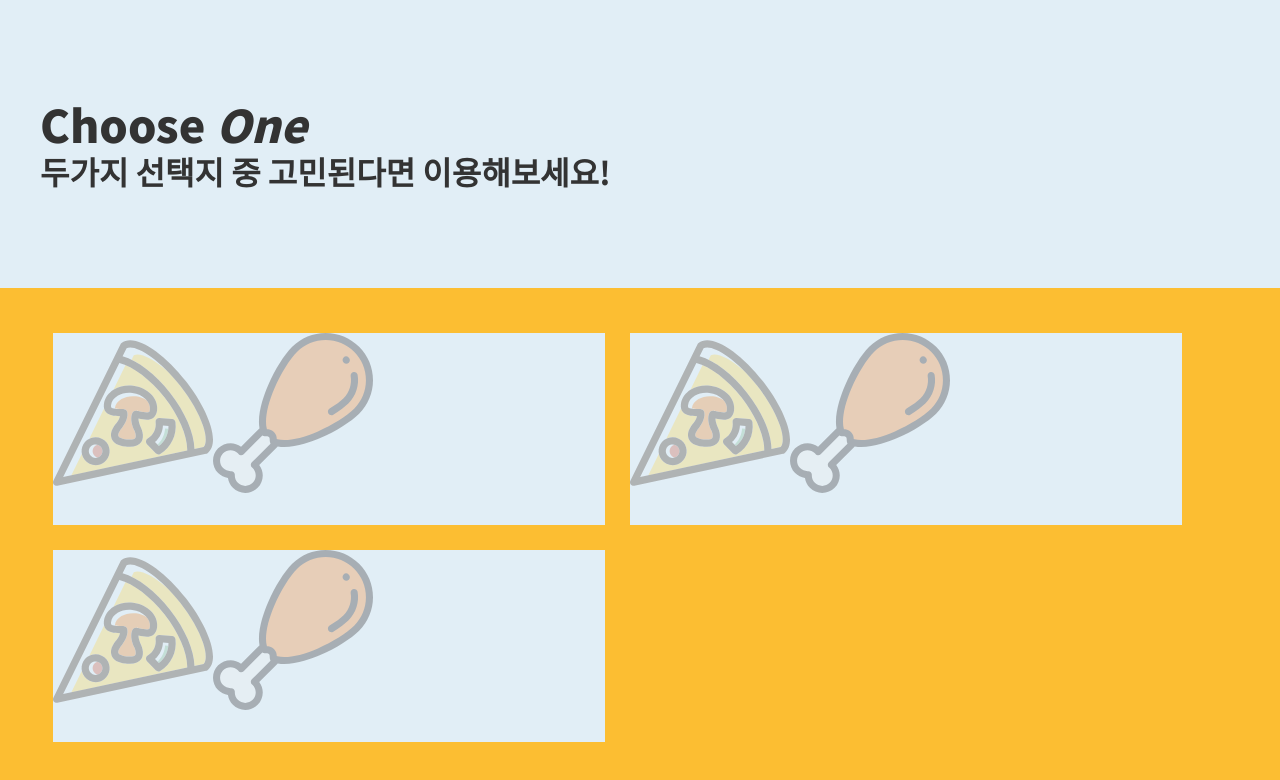
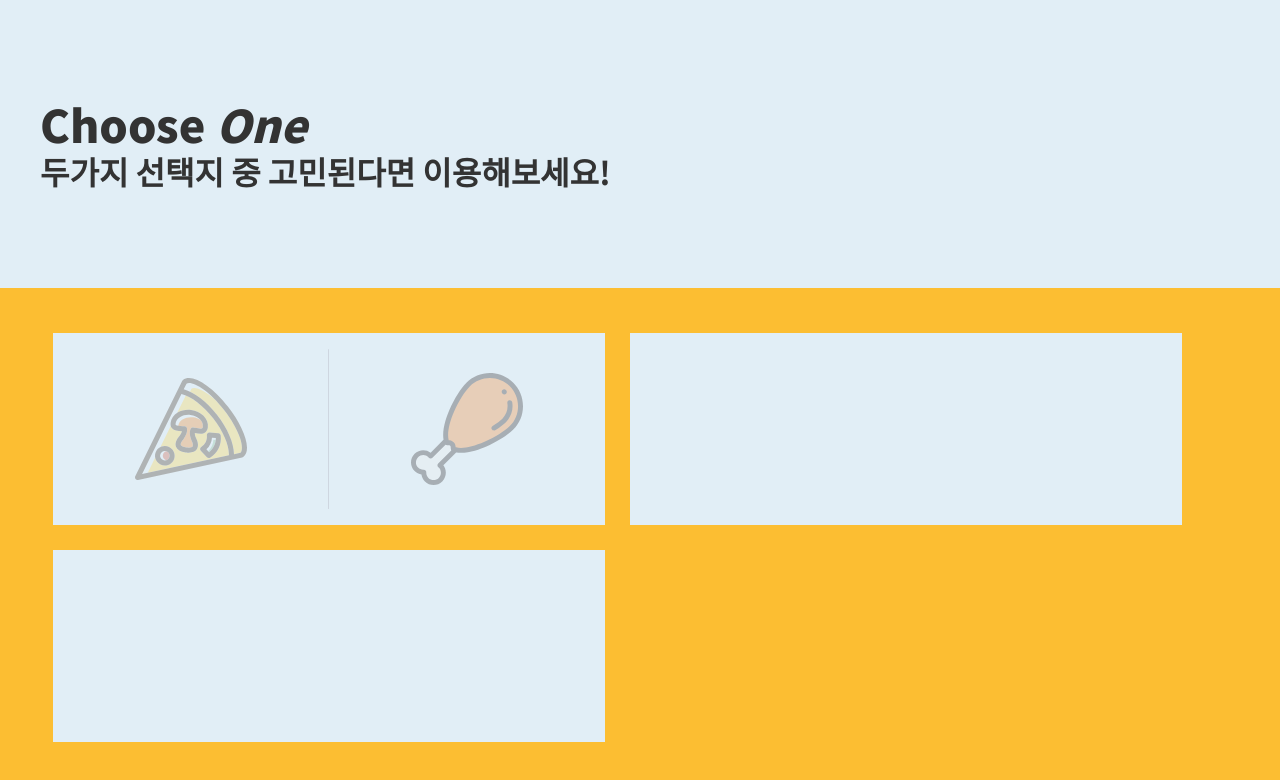
Before and after one commit to SkyLightQP/ChooseOne, a React (Create React App) app: page / in a window 1280 px wide. Shown: the top 780 px of the page. Built offline with nearby package versions, Linux system fonts and the light colour scheme.

Commit message:
feat: add CardList component

```diff
--- a/src/components/Card/index.tsx
+++ b/src/components/Card/index.tsx
@@ -1,7 +1,5 @@
 import React from 'react';
 import styled from 'styled-components';
-import Pizza from '../../atomics/icons/Pizza';
-import Chicken from '../../atomics/icons/Chicken';
 
 const CardContainer = styled.div`
     display: flex;
@@ -17,16 +15,17 @@ const CardContainer = styled.div`
 `;
 
 const CardBodyStyle = styled.div`
+    display: flex;
     flex-direction: row;
+    flex: 1;
+    align-self: center;
+    justify-content: center;
 `;
 
-const Card: React.FC = () => {
+const Card: React.FC = ({ children }) => {
     return (
         <CardContainer className="card">
-            <CardBodyStyle>
-                <Pizza size="10rem" />
-                <Chicken size="10rem" />
-            </CardBodyStyle>
+            <CardBodyStyle>{children}</CardBodyStyle>
         </CardContainer>
     );
 };
--- /dev/null
+++ b/src/components/CardList/index.tsx
@@ -0,0 +1,41 @@
+import React from 'react';
+import styled from 'styled-components';
+import Card from '../Card';
+import Pizza from '../../atomics/icons/Pizza';
+import VerticalLine from '../../atomics/VerticalLine';
+import Chicken from '../../atomics/icons/Chicken';
+
+const CardListStyle = styled.div`
+    display: flex;
+    flex-flow: row wrap;
+
+    @media screen and (max-width: 1200px) {
+        display: block;
+    }
+`;
+
+const IconWrapperStyle = styled.div`
+    display: flex;
+    flex: 1;
+    justify-content: center;
+`;
+
+const CardList: React.FC = () => {
+    return (
+        <CardListStyle>
+            <Card>
+                <IconWrapperStyle>
+                    <Pizza size="7rem" />
+                </IconWrapperStyle>
+                <VerticalLine />
+                <IconWrapperStyle>
+                    <Chicken size="7rem" />
+                </IconWrapperStyle>
+            </Card>
+            <Card />
+            <Card />
+        </CardListStyle>
+    );
+};
+
+export default CardList;
--- a/src/pages/Home.tsx
+++ b/src/pages/Home.tsx
@@ -1,29 +1,14 @@
 import React from 'react';
-import styled from 'styled-components';
 import Header from '../components/Header';
-import Card from '../components/Card';
 import Container from '../utils/Container';
-
-const CardListStyle = styled.div`
-    display: flex;
-    flex-flow: row wrap;
-
-    @media screen and (max-width: 1200px) {
-        display: block;
-    }
-`;
+import CardList from '../components/CardList';
 
 const Home: React.FC = () => {
     return (
         <>
             <Header />
             <Container>
-                <CardListStyle>
-                    <Card />
-                    <Card />
-                    <Card />
-
-                </CardListStyle>
+                <CardList />
             </Container>
         </>
     );
```
